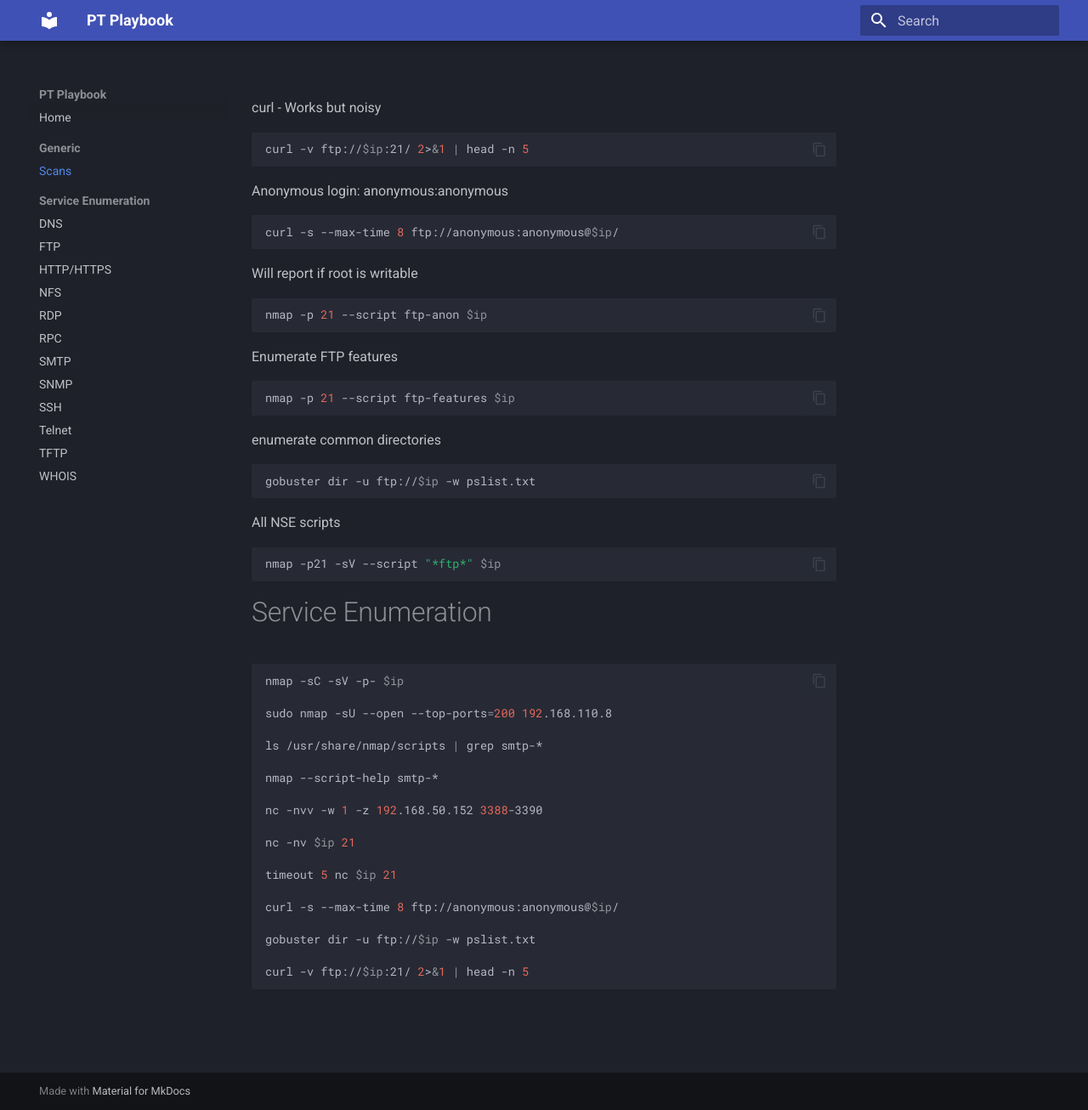
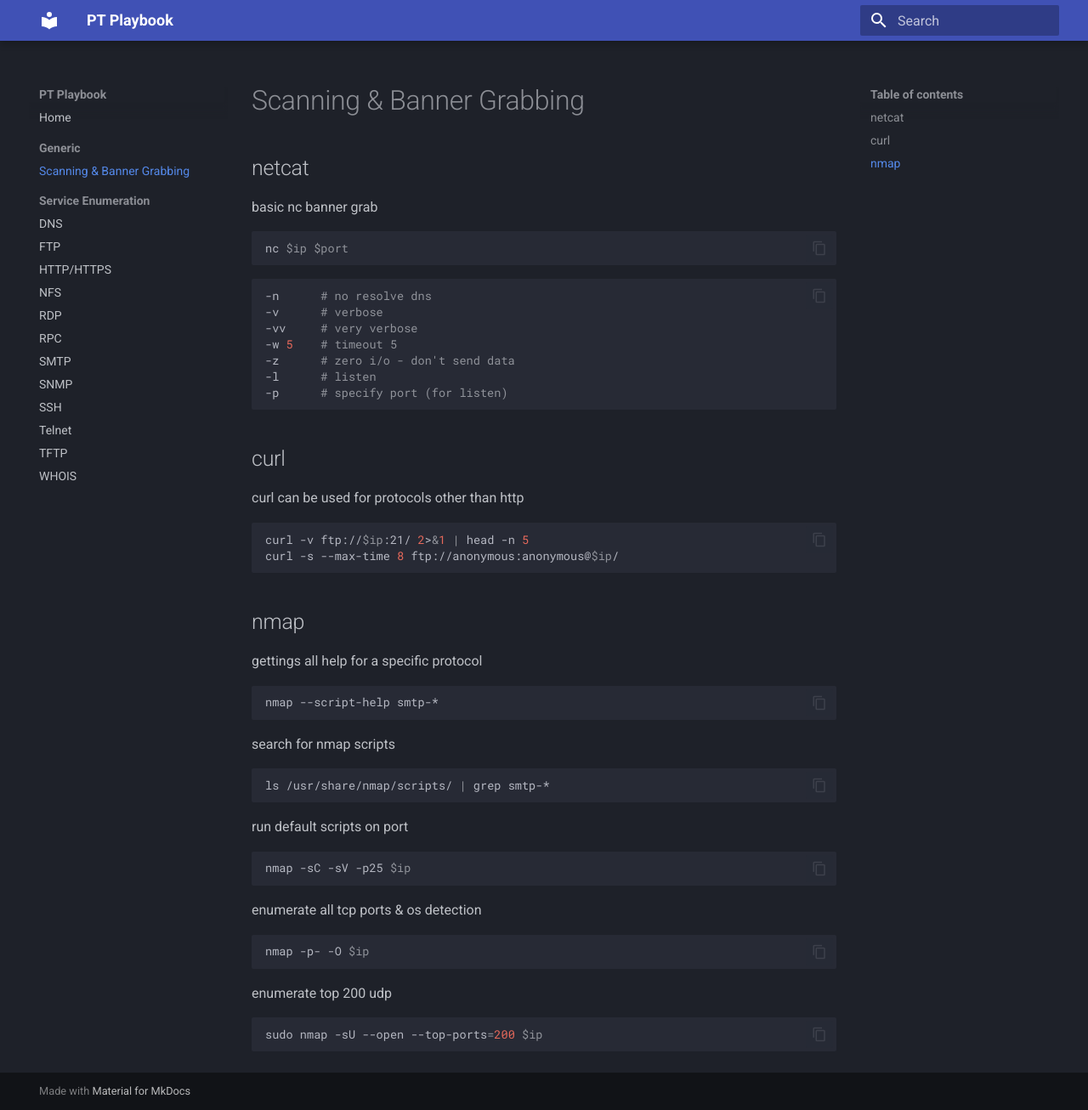
Before and after one commit to stafford-m/pt-playbook, an MkDocs documentation site: the page built from docs/generic/scans.md, in a window 1280 px wide and 1306 px high. Shown: the whole window at 85% size. Built offline with MkDocs 1.6.1 and Material for MkDocs 9.7.7, drawn with Linux system fonts in a browser that asks for light colours.

Commit message:
fix scan notes. added to bruteforce notes

````diff
--- a/docs/generic/scans.md
+++ b/docs/generic/scans.md
@@ -1,53 +1,50 @@
-curl - Works but noisy
+# Scanning & Banner Grabbing
+
+## netcat
+basic nc banner grab
+```bash
+nc $ip $port
+```
+
+```bash
+-n      # no resolve dns
+-v      # verbose
+-vv     # very verbose
+-w 5    # timeout 5
+-z      # zero i/o - don't send data
+-l      # listen
+-p      # specify port (for listen)
+```
+
+## curl
+curl can be used for protocols other than http
 ```bash
 curl -v ftp://$ip:21/ 2>&1 | head -n 5
-```
-
-Anonymous login: anonymous:anonymous
-```bash
 curl -s --max-time 8 ftp://anonymous:anonymous@$ip/
 ```
 
-Will report if root is writable
+## nmap
+gettings all help for a specific protocol
 ```bash
-nmap -p 21 --script ftp-anon $ip
+nmap --script-help smtp-*
 ```
 
-Enumerate FTP features
+search for nmap scripts
 ```bash
-nmap -p 21 --script ftp-features $ip
+ls /usr/share/nmap/scripts/ | grep smtp-*
 ```
 
-enumerate common directories
+run default scripts on port
 ```bash
-gobuster dir -u ftp://$ip -w pslist.txt
+nmap -sC -sV -p25 $ip
 ```
 
-All NSE scripts
+enumerate all tcp ports & os detection
 ```bash
-nmap -p21 -sV --script "*ftp*" $ip
+nmap -p- -O $ip
 ```
 
-# Service Enumeration
-
+enumerate top 200 udp
 ```bash
-nmap -sC -sV -p- $ip
-
-sudo nmap -sU --open --top-ports=200 192.168.110.8
-
-ls /usr/share/nmap/scripts | grep smtp-*
-
-nmap --script-help smtp-*
-
-nc -nvv -w 1 -z 192.168.50.152 3388-3390
-
-nc -nv $ip 21
-
-timeout 5 nc $ip 21
-
-curl -s --max-time 8 ftp://anonymous:anonymous@$ip/
-
-gobuster dir -u ftp://$ip -w pslist.txt
-
-curl -v ftp://$ip:21/ 2>&1 | head -n 5
+sudo nmap -sU --open --top-ports=200 $ip
 ```
````
Also changed, not shown: docs/generic/bruteforcing.md (+1 -0 lines).
